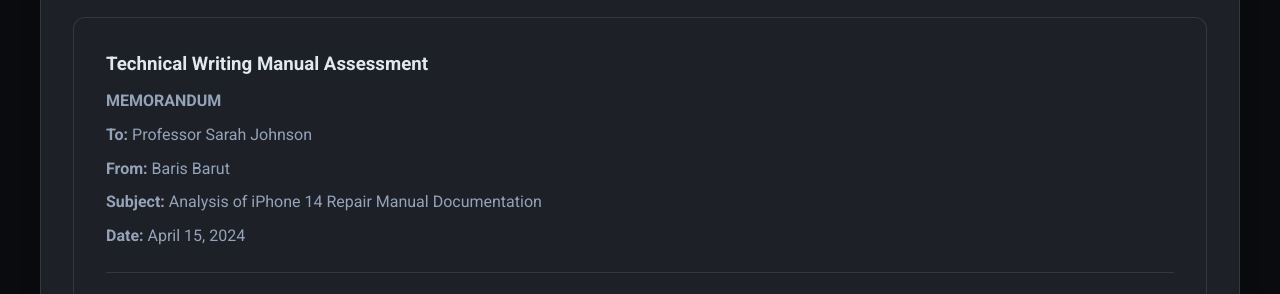
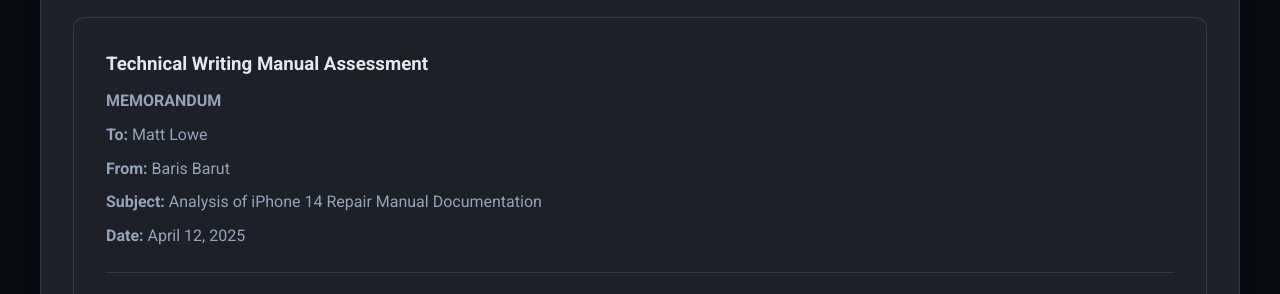
Before and after one commit to BarisBarut/Digital-Portfolio-BB, a plain HTML site: page index.html in a window 1280 px wide. Shown: the part 920-1214 px from the top of the page. Drawn offline with Linux system fonts and the light colour scheme.

Commit message:
Update index.html

```diff
--- a/index.html
+++ b/index.html
@@ -58,10 +58,10 @@
                     <h3>Technical Writing Manual Assessment</h3>
                     <div class="memo-header">
                         <p><strong>MEMORANDUM</strong></p>
-                        <p><strong>To:</strong> Professor Sarah Johnson</p>
+                        <p><strong>To:</strong> Matt Lowe</p>
                         <p><strong>From:</strong> Baris Barut</p>
                         <p><strong>Subject:</strong> Analysis of iPhone 14 Repair Manual Documentation</p>
-                        <p><strong>Date:</strong> April 15, 2024</p>
+                        <p><strong>Date:</strong> April 12, 2025</p>
                     </div>
                     <div class="memo-body">
                         <p>I evaluated the repair manual for the iPhone 14 available at https://www.manua.ls/apple/iphone-14/manual.</p>
```
